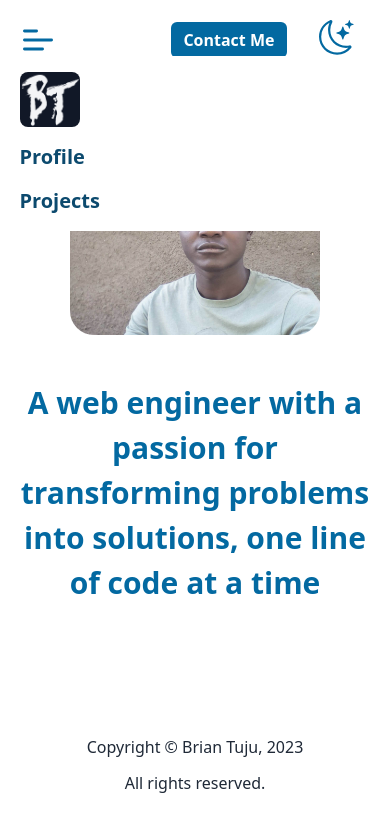
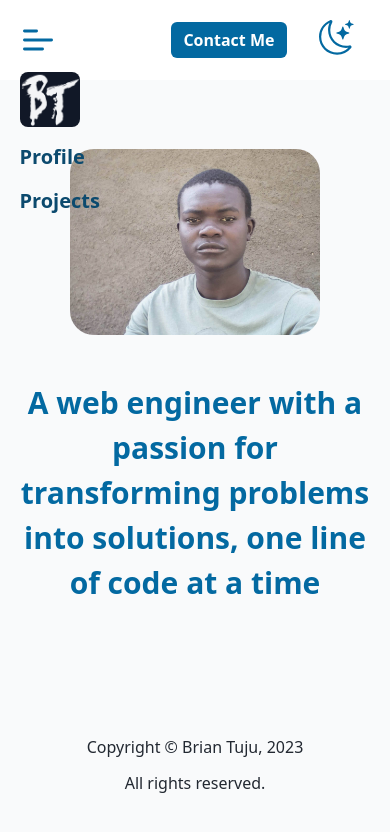
Before and after one commit to briantuju/briantuju, a Next.js app: page / in a window 390 px wide. Both pictures are taken after a click on the icon 37 px from the left and 40 px from the top of the page. Shown: the top 832 px of the page. Built offline with nearby package versions, Linux system fonts and the light colour scheme.

Commit message:
Add dark mode

```diff
--- a/components/layout/Footer.tsx
+++ b/components/layout/Footer.tsx
@@ -2,7 +2,7 @@ import Container from '../misc/Container'
 
 const Footer = () => {
   return (
-    <footer className="w-full bg-white py-10">
+    <footer className="w-full py-10">
       <Container>
         <p className="text-center flex flex-col md:flex-row gap-3 items-center justify-center">
           <span>Copyright &copy; Brian Tuju, {new Date().getFullYear()}</span>
--- a/components/layout/Header.tsx
+++ b/components/layout/Header.tsx
@@ -2,7 +2,7 @@ import Navigation from './Navigation'
 
 const Header = () => {
   return (
-    <header className="bg-white w-full py-2 lg:py-4">
+    <header className="bg-white dark:bg-dark w-full py-2 lg:py-4">
       <Navigation />
     </header>
   )
--- a/components/layout/Navigation.tsx
+++ b/components/layout/Navigation.tsx
@@ -51,10 +51,10 @@ const Navigation = () => {
             {/* Navigation Items */}
             {showMobileNav || !isMobile ? (
               <div
-                className={`absolute md:relative left-0 top-12 md:top-0 w-full md:w-auto bg-white py-4 md:py-0 block z-10`}
+                className={`absolute md:relative left-0 top-12 md:top-0 w-full md:w-auto py-4 md:py-0 block z-10`}
               >
                 <div className="bt_container md:max-w-none">
-                  <ul className="flex flex-col md:flex-row gap-4 xl:gap-8 items-start md:items-center justify-start font-bold text-xl text-brand-dark">
+                  <ul className="flex flex-col md:flex-row gap-4 xl:gap-8 items-start md:items-center justify-start font-bold text-xl text-brand-dark dark:text-brand-light">
                     {/* Logo */}
                     <Link
                       href={'/'}
--- a/components/misc/ThemeToggle.tsx
+++ b/components/misc/ThemeToggle.tsx
@@ -57,7 +57,7 @@ const ThemeToggle = () => {
     >
       {theme === themes.dark ? (
         <Icon
-          className="bt_color-brand cursor-pointer hover:text-brand-dark mt-3"
+          className="bt_color-brand dark:text-light cursor-pointer hover:text-brand-dark mt-3"
           icon={SunIcon}
           size={52}
           onClick={setLightTheme}
@@ -65,7 +65,7 @@ const ThemeToggle = () => {
         />
       ) : (
         <Icon
-          className="bt_color-brand cursor-pointer hover:text-brand-dark mt-3"
+          className="bt_color-brand dark:text-light cursor-pointer hover:text-brand-dark mt-3"
           icon={MoonIcon}
           size={52}
           onClick={setDarkTheme}
--- a/pages/_app.tsx
+++ b/pages/_app.tsx
@@ -1,6 +1,7 @@
+import type { AppProps } from 'next/app'
+
+import '@/styles/app.scss'
 import Layout from '@/components/layout/Layout'
-import '@/styles/app.scss'
-import type { AppProps } from 'next/app'
 
 export default function App({ Component, pageProps }: AppProps) {
   return (
--- a/pages/_document.tsx
+++ b/pages/_document.tsx
@@ -4,8 +4,9 @@ export default function Document() {
   return (
     <Html lang="en">
       <Head />
-      <body>
+      <body className="bg-gray-50 dark:bg-dark dark:text-light text-dark text-base">
         <Main />
+
         <NextScript />
       </body>
     </Html>
--- a/pages/index.tsx
+++ b/pages/index.tsx
@@ -7,7 +7,7 @@ import Container from '@/components/misc/Container'
 const Home: NextPage = () => {
   return (
     <div
-      className="bg-white xl:min-h-[70vh] md:bg-hero-bg"
+      className="xl:min-h-[70vh] md:bg-hero-bg dark:bg-none"
       style={{
         backgroundRepeat: 'no-repeat',
         backgroundPosition: 'right',
@@ -16,7 +16,7 @@ const Home: NextPage = () => {
     >
       <Container>
         <div className="pt-6 md:pt-0 grid grid-cols-1 md:grid-cols-2 items-center min-h-[70vh] md:min-h-[400px]">
-          <h1 className="font-bold text-center md:text-left self-start md:self-center text-3xl lg:text-4xl text-brand order-2 md:order-1 leading-normal md:leading-tight xl:leading-snug">
+          <h1 className="font-bold text-center md:text-left self-start md:self-center text-3xl lg:text-4xl text-brand dark:text-light order-2 md:order-1 leading-normal md:leading-tight xl:leading-snug">
             A web engineer with a passion for transforming problems into
             solutions, one line of code at a time
           </h1>
--- a/tailwind.config.js
+++ b/tailwind.config.js
@@ -1,5 +1,8 @@
 /** @type {import('tailwindcss').Config} */
 module.exports = {
+  // Toggle dark mode manually
+  darkMode: 'class',
+
   content: [
     './pages/**/*.{js,ts,jsx,tsx}',
     './components/**/*.{js,ts,jsx,tsx}',
@@ -28,5 +31,10 @@ module.exports = {
       },
     },
   },
+  variants: {
+    extend: {
+      backgroundImage: ['dark'],
+    },
+  },
   plugins: [],
 }
```
